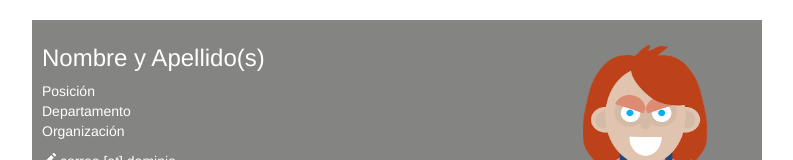
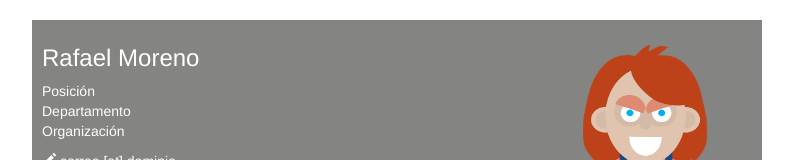
Before and after one commit to rmorenop/rmorenop.github.io, a plain HTML site: page index.html in a window 1280 px wide. Shown: the top 160 px of the page, without its empty margins (243-1036 px from the left). Drawn offline with nearby package versions, Linux system fonts and the light colour scheme.

Commit message:
Version personalizada de mi sitio

```diff
--- a/index.html
+++ b/index.html
@@ -5,7 +5,7 @@
     <meta charset="utf-8">
     <meta name="description" content="Página de ejemplo del MOOC de LINUX - UPM.">
     <!--Sustituir por los datos del alumno-->
-    <meta name="author" content="Nombre y Apellido(s)">
+    <meta name="author" content="Rafael Moreno">
 
     <!--Sustituir por los datos del alumno-->
     <title>Nombre y Apellido(s)</title>
@@ -17,7 +17,7 @@
   <body>
     <div class="container header-bar">
       <!--Sustituir por los datos del alumno-->
-      <h3>Nombre y Apellido(s) <span><img style="width: 214px; height: 164px;" class='img-circle' alt="Nombre y Apellido(s)" src="img/foto.png" align="right"></span></h3>
+      <h3>Rafael Moreno<span><img style="width: 214px; height: 164px;" class='img-circle' alt="Nombre y Apellido(s)" src="img/foto.png" align="right"></span></h3>
       <p>
         <!--Sustituir por los datos del alumno-->
         Posición<br>
```
